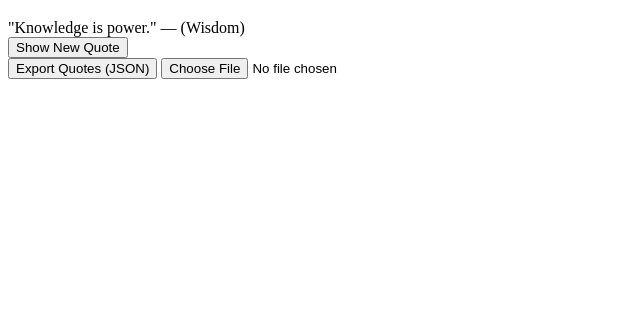
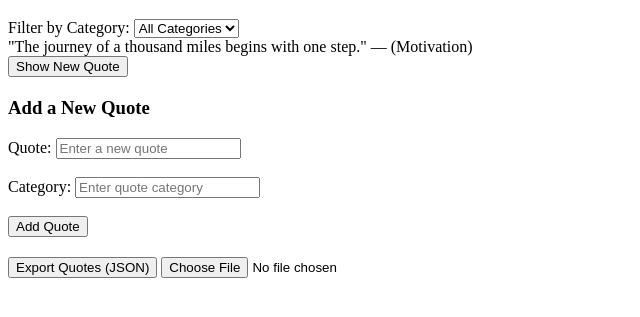
Before and after one commit to ebenamoafo2/alx_fe_javascript, a plain HTML site: page dom-manipulation/index.html in a window 1280 px wide. Shown: the part 61-378 px from the top of the page, without its empty margins (0-640 px from the left). Drawn offline with Linux system fonts and the light colour scheme.

Commit message:
feat(filtering): add dynamic category filtering system with persistent user selection in localStorage

```diff
--- a/dom-manipulation/index.html
+++ b/dom-manipulation/index.html
@@ -8,13 +8,41 @@
 <body>
 <h1>Dynamic Quote Generator</h1>
 
+<!-- Category Filter -->
+<label for="categoryFilter">Filter by Category:</label>
+<select id="categoryFilter" onchange="filterQuotes()">
+    <option value="all">All Categories</option>
+</select>
+
+<!-- Quote Display -->
 <div id="quoteDisplay"></div>
 <button id="newQuote">Show New Quote</button>
 
-<div id="quoteFormContainer"></div>
+<!-- Add Quote Form -->
+<div style="margin-top: 20px;">
+    <h3>Add a New Quote</h3>
 
-<!-- Import/Export Buttons -->
-<div>
+    <label for="newQuoteText">Quote:</label>
+    <input
+            id="newQuoteText"
+            type="text"
+            placeholder="Enter a new quote"
+    />
+    <br /><br />
+
+    <label for="newQuoteCategory">Category:</label>
+    <input
+            id="newQuoteCategory"
+            type="text"
+            placeholder="Enter quote category"
+    />
+    <br /><br />
+
+    <button id="addQuoteBtn">Add Quote</button>
+</div>
+
+<!-- Import / Export Buttons -->
+<div style="margin-top: 20px;">
     <button id="exportBtn">Export Quotes (JSON)</button>
     <input type="file" id="importFile" accept=".json" />
 </div>
--- a/dom-manipulation/script.js
+++ b/dom-manipulation/script.js
@@ -13,6 +13,7 @@ const newQuoteText = document.getElementById("newQuoteText");
 const newQuoteCategory = document.getElementById("newQuoteCategory");
 const importFile = document.getElementById("importFile");
 const exportBtn = document.getElementById("exportBtn");
+const categoryFilter = document.getElementById("categoryFilter");
 
 // ---- Local & Session Storage Helpers ---- //
 function saveQuotes() {
@@ -27,19 +28,49 @@ function loadQuotes() {
 }
 
 // ---- Display Random Quote ---- //
-function displayRandomQuote() {
-    if (quotes.length === 0) {
-        quoteDisplay.textContent = "No quotes available yet!";
+function displayRandomQuote(filteredList = quotes) {
+    if (filteredList.length === 0) {
+        quoteDisplay.textContent = "No quotes available for this category.";
         return;
     }
 
-    const randomIndex = Math.floor(Math.random() * quotes.length);
-    const randomQuote = quotes[randomIndex];
-
+    const randomIndex = Math.floor(Math.random() * filteredList.length);
+    const randomQuote = filteredList[randomIndex];
     quoteDisplay.textContent = `"${randomQuote.text}" — (${randomQuote.category})`;
 
     // Save last viewed quote in session storage
     sessionStorage.setItem("lastViewedQuote", JSON.stringify(randomQuote));
+}
+
+// ---- Populate Category Dropdown ---- //
+function populateCategories() {
+    const categories = [...new Set(quotes.map(q => q.category))];
+    categoryFilter.innerHTML = '<option value="all">All Categories</option>';
+    categories.forEach(cat => {
+        const option = document.createElement("option");
+        option.value = cat;
+        option.textContent = cat;
+        categoryFilter.appendChild(option);
+    });
+
+    // Restore last selected category from storage
+    const savedCategory = localStorage.getItem("selectedCategory");
+    if (savedCategory) {
+        categoryFilter.value = savedCategory;
+    }
+}
+
+// ---- Filter Quotes ---- //
+function filterQuotes() {
+    const selectedCategory = categoryFilter.value;
+    localStorage.setItem("selectedCategory", selectedCategory); // remember last selection
+
+    if (selectedCategory === "all") {
+        displayRandomQuote(quotes);
+    } else {
+        const filteredQuotes = quotes.filter(q => q.category === selectedCategory);
+        displayRandomQuote(filteredQuotes);
+    }
 }
 
 // ---- Add New Quote ---- //
@@ -55,6 +86,7 @@ function addQuote() {
     const newQuote = { text, category };
     quotes.push(newQuote);
     saveQuotes();
+    populateCategories();
 
     alert("Quote added successfully!");
     newQuoteText.value = "";
@@ -89,6 +121,7 @@ function importFromJsonFile(event) {
             }
             quotes.push(...importedQuotes);
             saveQuotes();
+            populateCategories();
             alert("Quotes imported successfully!");
         } catch (error) {
             alert("Error importing file. Please check your JSON format.");
@@ -100,18 +133,19 @@ function importFromJsonFile(event) {
 // ---- Initialization ---- //
 window.onload = function () {
     loadQuotes();
+    populateCategories();
 
     const lastQuote = sessionStorage.getItem("lastViewedQuote");
     if (lastQuote) {
         const parsedQuote = JSON.parse(lastQuote);
         quoteDisplay.textContent = `"${parsedQuote.text}" — (${parsedQuote.category})`;
     } else {
-        displayRandomQuote();
+        filterQuotes();
     }
 };
 
 // ---- Event Listeners ---- //
-newQuoteBtn.addEventListener("click", displayRandomQuote);
+newQuoteBtn.addEventListener("click", filterQuotes);
 addQuoteBtn.addEventListener("click", addQuote);
 exportBtn.addEventListener("click", exportToJsonFile);
 importFile.addEventListener("change", importFromJsonFile);
```
